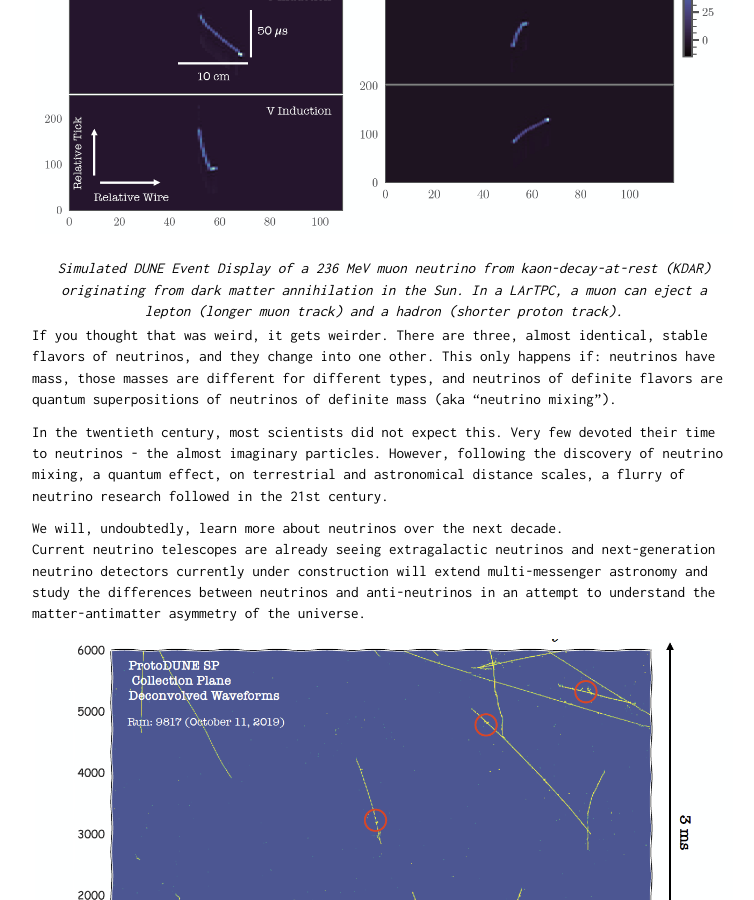
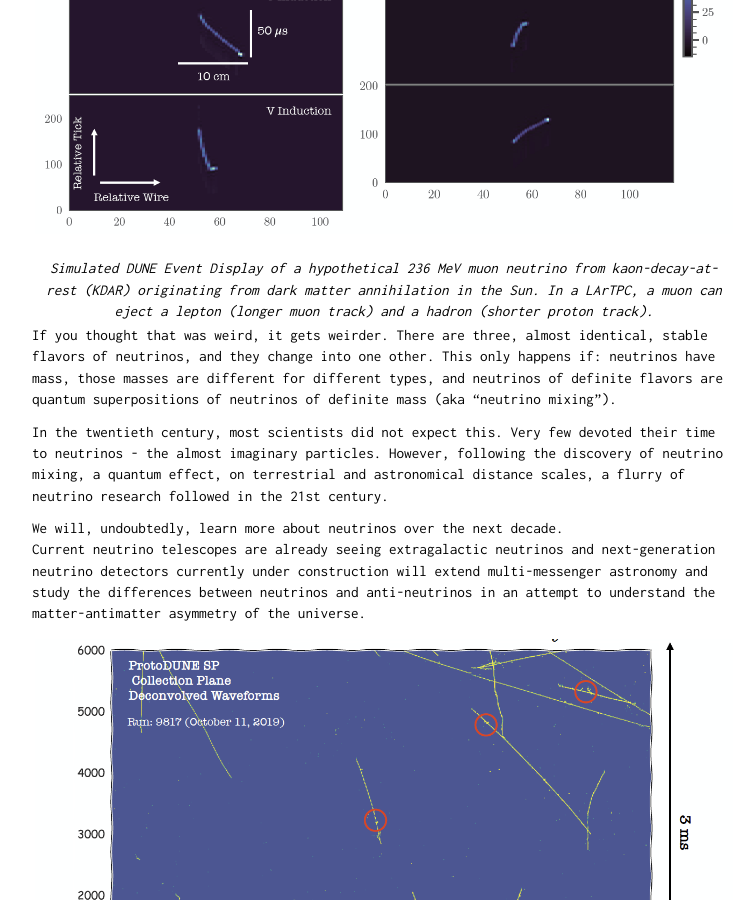
Before and after one commit to alexdvornikov/alexdvornikov.github.io, a Jekyll site: the page built from _posts/2016-12-8-about.markdown, in a window 1280 px wide and 900 px high, scrolled down 1932 px. Shown: the whole window, without its empty margins (256-1010 px from the left). Built offline with Jekyll 4.4.1, drawn with Linux system fonts in a browser that asks for light colours; nearby versions of some CDN libraries.

Commit message:
Update 2016-12-8-about.markdown

```diff
--- a/_posts/2016-12-8-about.markdown
+++ b/_posts/2016-12-8-about.markdown
@@ -35,7 +35,7 @@ Rather, only the aptly named weak force and gravity. In fact, neutrinos are the
 
 | ![Pic1](/images/KDAR_Neutrino.png){:class="img-responsive"} |
 |:--:|
-| *Simulated DUNE Event Display of a 236 MeV muon neutrino from kaon-decay-at-rest (KDAR) originating from dark matter annihilation in the Sun. In a LArTPC, a muon can eject a lepton (longer muon track) and a hadron (shorter proton track).* |
+| *Simulated DUNE Event Display of a hypothetical 236 MeV muon neutrino from kaon-decay-at-rest (KDAR) originating from dark matter annihilation in the Sun. In a LArTPC, a muon can eject a lepton (longer muon track) and a hadron (shorter proton track).* |
 
 If you thought that was weird, it gets weirder.
 There are three, almost identical, stable flavors of neutrinos, and they change into one other.
```
